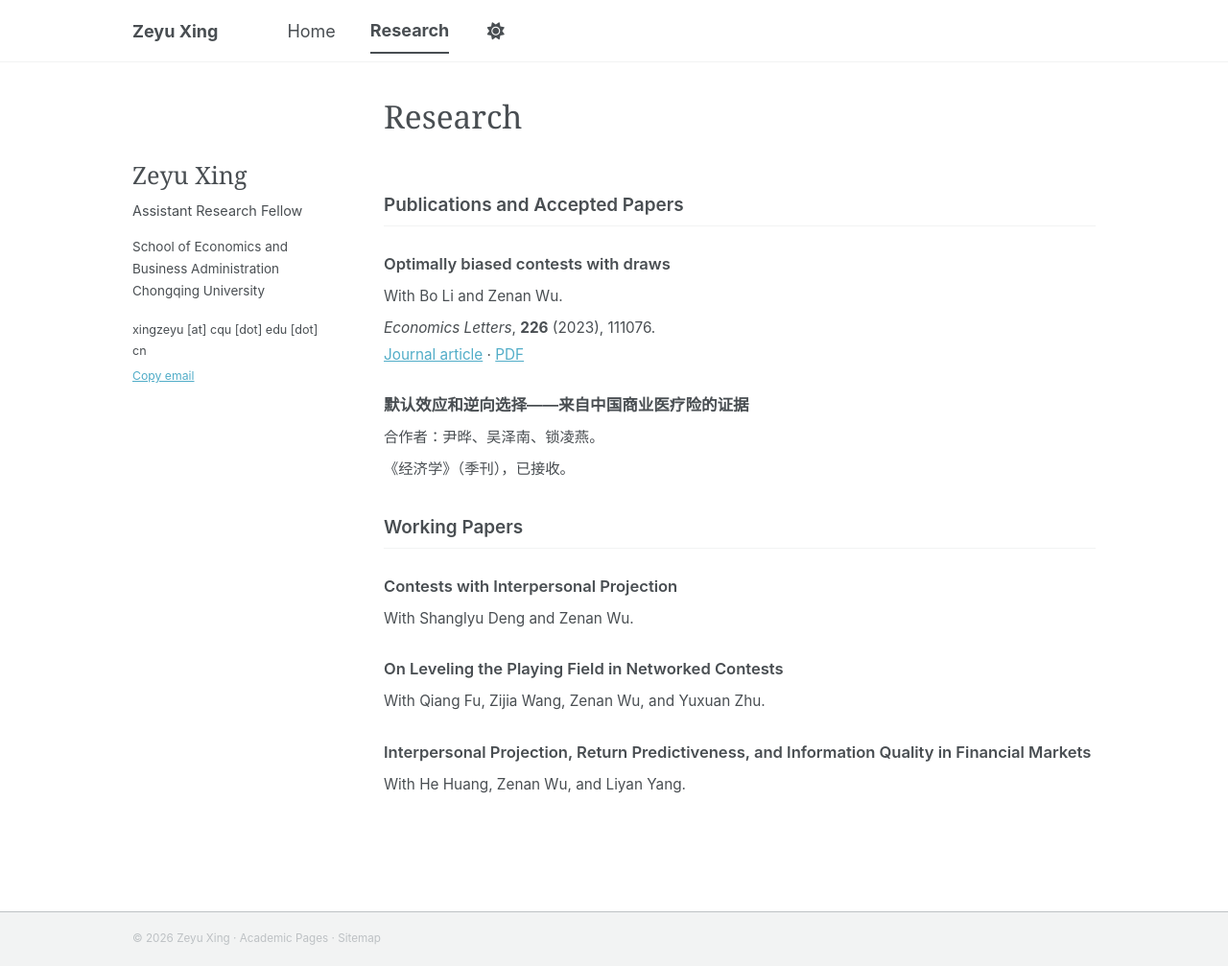
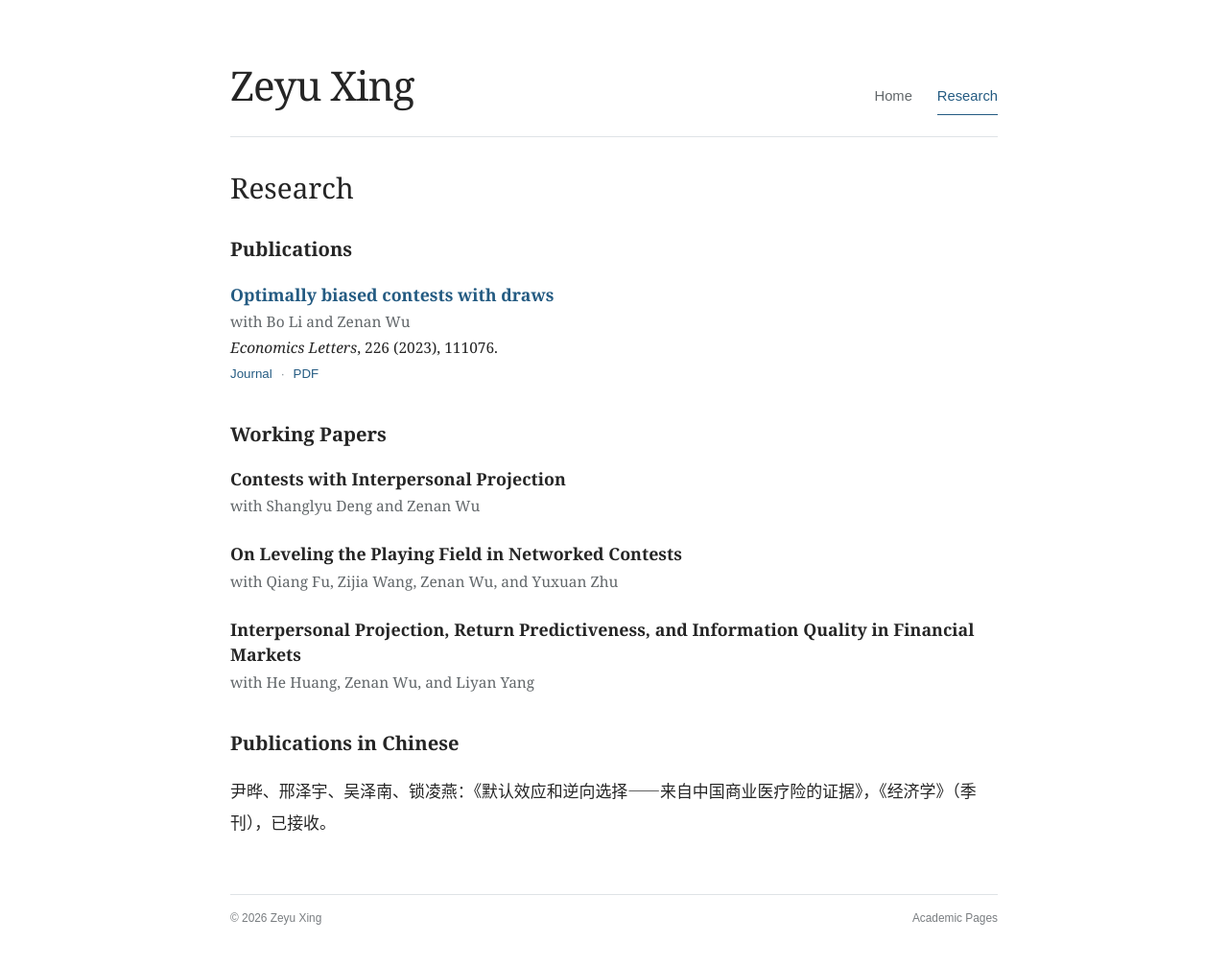
Before and after one commit to zeyu-xing/zeyu-xing.github.io, a Jekyll site: the page built from _pages/research.md, in a window 1280 px wide and 1007 px high. Shown: the whole window at 96% size. Built offline with Jekyll 4.4.1, drawn with Linux system fonts in a browser that asks for light colours; a script bundle is joined from its source files by our own code; a style sheet for code colours, icons or effects is not loaded.

Commit message:
Use a traditional economics homepage layout and separate Chinese publications

```diff
--- a/_config.yml
+++ b/_config.yml
@@ -32,7 +32,7 @@ author:
   department_url   : "https://en-seba.cqu.edu.cn/"
   uri              : # URL
   email            :
-  email_display    : "xingzeyu [at] cqu [dot] edu [dot] cn"
+  email_display    : "xingzeyu [at] cqu.edu.cn"
   email_user       : "eGluZ3pleXU="
   email_domain     : "Y3F1LmVkdS5jbg=="
 
--- /dev/null
+++ b/_includes/academic-contact.html
@@ -0,0 +1,6 @@
+<div class="contact-line">
+  <span class="contact-label">Email:</span>
+  <span class="email-display">{{ site.author.email_display }}</span>
+  <button type="button" class="copy-email" data-user="{{ site.author.email_user }}" data-domain="{{ site.author.email_domain }}" aria-label="Copy email address">copy</button>
+  <span class="email-status" role="status" aria-live="polite"></span>
+</div>
--- /dev/null
+++ b/_layouts/academic.html
@@ -0,0 +1,36 @@
+<!doctype html>
+<html lang="{{ site.locale | default: 'en-US' }}">
+<head>
+  <meta charset="utf-8">
+  <meta name="viewport" content="width=device-width, initial-scale=1">
+  <title>{% unless page.home %}{{ page.title | escape }} | {% endunless %}{{ site.title | escape }}</title>
+  <meta name="description" content="{{ page.description | default: site.description | escape }}">
+  {% if site.url and site.url != '' %}<link rel="canonical" href="{{ page.url | absolute_url }}">{% endif %}
+  {% unless jekyll.environment == 'production' %}<meta name="robots" content="noindex, nofollow">{% endunless %}
+  <link rel="icon" type="image/svg+xml" href="{{ '/images/favicon.svg' | relative_url }}">
+  <link rel="stylesheet" href="{{ '/assets/css/academic.css' | relative_url }}">
+  <script defer src="{{ '/assets/js/contact.js' | relative_url }}"></script>
+</head>
+<body>
+  <a class="skip-link" href="#content">Skip to content</a>
+  <div class="academic-shell">
+    <header class="site-header">
+      {% if page.home %}<h1 class="site-name">{% else %}<p class="site-name">{% endif %}
+        <a href="{{ '/' | relative_url }}">{{ site.name }}</a>
+      {% if page.home %}</h1>{% else %}</p>{% endif %}
+      <nav aria-label="Main navigation">
+        <a href="{{ '/' | relative_url }}"{% if page.home %} aria-current="page"{% endif %}>Home</a>
+        <a href="{{ '/research/' | relative_url }}"{% if page.url == '/research/' %} aria-current="page"{% endif %}>Research</a>
+      </nav>
+    </header>
+    <main id="content" class="{% if page.home %}home-page{% else %}research-page{% endif %}">
+      {% unless page.home %}<h1 class="page-heading">{{ page.title }}</h1>{% endunless %}
+      {{ content }}
+    </main>
+    <footer class="site-footer">
+      <span>&copy; {{ site.time | date: '%Y' }} {{ site.name }}</span>
+      <a href="https://github.com/academicpages/academicpages.github.io">Academic Pages</a>
+    </footer>
+  </div>
+</body>
+</html>
--- a/_pages/research.md
+++ b/_pages/research.md
@@ -1,36 +1,45 @@
 ---
-layout: single
+layout: academic
 title: "Research"
 permalink: /research/
-author_profile: true
-description: "Publications, accepted papers, and working papers by Zeyu Xing."
+description: "Publications and working papers by Zeyu Xing."
 ---
 
-## Publications and Accepted Papers
+<section class="research-section" aria-labelledby="publications">
+<h2 id="publications">Publications</h2>
+<ul class="paper-list">
+  <li class="paper">
+    <p class="paper-title"><a href="https://doi.org/10.1016/j.econlet.2023.111076">Optimally biased contests with draws</a></p>
+    <p class="paper-authors">with Bo Li and Zenan Wu</p>
+    <p class="paper-venue"><i>Economics Letters</i>, 226 (2023), 111076.</p>
+    <p class="paper-links"><a href="https://doi.org/10.1016/j.econlet.2023.111076">Journal</a> <span aria-hidden="true">&middot;</span> <a href="https://www.zenanwu.com/_files/ugd/993aa7_5284182c226841c090ec37b23c27aec7.pdf">PDF</a></p>
+  </li>
+</ul>
+</section>
 
-### Optimally biased contests with draws
+<section class="research-section" aria-labelledby="working-papers">
+<h2 id="working-papers">Working Papers</h2>
+<ul class="paper-list">
+  <li class="paper">
+    <p class="paper-title">Contests with Interpersonal Projection</p>
+    <p class="paper-authors">with Shanglyu Deng and Zenan Wu</p>
+  </li>
+  <li class="paper">
+    <p class="paper-title">On Leveling the Playing Field in Networked Contests</p>
+    <p class="paper-authors">with Qiang Fu, Zijia Wang, Zenan Wu, and Yuxuan Zhu</p>
+  </li>
+  <li class="paper">
+    <p class="paper-title">Interpersonal Projection, Return Predictiveness, and Information Quality in Financial Markets</p>
+    <p class="paper-authors">with He Huang, Zenan Wu, and Liyan Yang</p>
+  </li>
+</ul>
+</section>
 
-With Bo Li and Zenan Wu.
-
-*Economics Letters*, **226** (2023), 111076.<br />
-[Journal article](https://doi.org/10.1016/j.econlet.2023.111076) · [PDF](https://www.zenanwu.com/_files/ugd/993aa7_5284182c226841c090ec37b23c27aec7.pdf)
-
-### 默认效应和逆向选择——来自中国商业医疗险的证据
-
-合作者：尹晔、吴泽南、锁凌燕。
-
-《经济学》（季刊），已接收。
-
-## Working Papers
-
-### Contests with Interpersonal Projection
-
-With Shanglyu Deng and Zenan Wu.
-
-### On Leveling the Playing Field in Networked Contests
-
-With Qiang Fu, Zijia Wang, Zenan Wu, and Yuxuan Zhu.
-
-### Interpersonal Projection, Return Predictiveness, and Information Quality in Financial Markets
-
-With He Huang, Zenan Wu, and Liyan Yang.
+<section class="research-section" aria-labelledby="chinese-publications">
+<h2 id="chinese-publications">Publications in Chinese</h2>
+<ul class="paper-list chinese-publications" lang="zh-CN">
+  <li class="paper paper--chinese">
+    <p class="chinese-citation">尹晔、邢泽宇、吴泽南、锁凌燕：《默认效应和逆向选择——来自中国商业医疗险的证据》，《经济学》（季刊），已接收。</p>
+  </li>
+</ul>
+</section>
--- /dev/null
+++ b/assets/css/academic.css
@@ -0,0 +1,101 @@
+:root {
+  color-scheme: light;
+  --ink: #252525;
+  --muted: #62676a;
+  --link: #245b82;
+  --rule: #dfe3e6;
+}
+* { box-sizing: border-box; }
+html { font-size: 18px; -webkit-text-size-adjust: 100%; }
+body {
+  margin: 0;
+  background: #fff;
+  color: var(--ink);
+  font-family: Georgia, "Times New Roman", "Songti SC", SimSun, serif;
+  line-height: 1.75;
+}
+a { color: var(--link); text-decoration: none; text-underline-offset: 3px; }
+a:hover { text-decoration: underline; }
+a:focus-visible, button:focus-visible { outline: 2px solid var(--link); outline-offset: 5px; }
+.academic-shell { width: calc(100% - 64px); max-width: 800px; margin: 64px auto 40px; }
+.site-header {
+  display: flex;
+  align-items: baseline;
+  justify-content: space-between;
+  gap: 28px;
+  padding-bottom: 22px;
+  border-bottom: 1px solid var(--rule);
+}
+.site-name { margin: 0; font-size: 2.35rem; font-weight: 400; line-height: 1.2; letter-spacing: -0.025em; }
+.site-name a { color: var(--ink); text-decoration: none; }
+nav { display: flex; gap: 26px; font-family: Arial, "Helvetica Neue", sans-serif; font-size: 0.82rem; }
+nav a { padding-bottom: 5px; color: var(--muted); }
+nav a[aria-current="page"] { color: var(--link); border-bottom: 1px solid currentColor; }
+main { padding-top: 34px; }
+p { margin: 0 0 1.1em; }
+.home-identity { margin-bottom: 30px; }
+.position { margin: 0 0 2px; font-size: 1.05rem; }
+.affiliation { margin: 0; font-size: 0.96rem; line-height: 1.65; }
+.affiliation a { color: inherit; }
+.contact-line { margin-top: 15px; font: 0.81rem/1.8 Arial, "Helvetica Neue", sans-serif; color: var(--muted); }
+.contact-label { margin-right: 4px; }
+.copy-email {
+  margin-left: 8px; padding: 0; border: 0; background: transparent;
+  color: var(--link); font: inherit; font-size: 0.9em; cursor: pointer; text-decoration: underline;
+}
+.email-status { display: block; min-height: 0; overflow-wrap: anywhere; font-size: 0.9em; }
+.email-status:empty { display: none; }
+.biography { max-width: 43em; }
+.research-link { margin-top: 24px; font-size: 0.93rem; }
+.page-heading { margin: 0 0 30px; font-size: 1.65rem; font-weight: 400; line-height: 1.3; }
+.research-section + .research-section { margin-top: 36px; }
+.research-section h2 { margin: 0 0 20px; font-size: 1.12rem; font-weight: 600; line-height: 1.4; }
+.paper-list { margin: 0; padding: 0; list-style: none; }
+.paper { margin: 0 0 24px; }
+.paper:last-child { margin-bottom: 0; }
+.paper p { margin: 0; }
+.paper-title { font-size: 0.99rem; font-weight: 600; line-height: 1.5; }
+.paper-authors { margin-top: 3px !important; color: var(--muted); font-size: 0.86rem; line-height: 1.6; }
+.paper-venue { margin-top: 2px !important; font-size: 0.86rem; line-height: 1.6; }
+.paper-links { margin-top: 4px !important; font: 0.74rem/1.7 Arial, "Helvetica Neue", sans-serif; }
+.paper-links span { margin: 0 5px; color: #8c949a; }
+.chinese-citation {
+  font-family: "Songti SC", "Noto Sans CJK SC", SimSun, serif;
+  font-size: 0.94rem;
+  font-weight: 400;
+  line-height: 1.95;
+}
+.site-footer {
+  display: flex; justify-content: space-between; gap: 20px;
+  margin-top: 58px; padding-top: 15px; border-top: 1px solid var(--rule);
+  color: #797d80; font: 0.66rem/1.6 Arial, "Helvetica Neue", sans-serif;
+}
+.site-footer a { color: inherit; }
+.skip-link { position: absolute; left: -10000px; top: 8px; }
+.skip-link:focus { left: 16px; z-index: 2; background: #fff; padding: 8px 12px; }
+@media (max-width: 600px) {
+  html { font-size: 17px; }
+  .academic-shell { width: calc(100% - 40px); margin-top: 34px; }
+  .site-header { flex-direction: column; align-items: flex-start; gap: 16px; padding-bottom: 18px; }
+  .site-name { font-size: 2.15rem; }
+  nav { gap: 24px; }
+  main { padding-top: 27px; }
+  .contact-line { overflow-wrap: anywhere; }
+  .page-heading { margin-bottom: 26px; }
+  .research-section + .research-section { margin-top: 32px; }
+}
+@page { size: A4; margin: 18mm 20mm; }
+@media print {
+  html { font-size: 11pt; }
+  .academic-shell { width: auto; max-width: none; margin: 0; }
+  .site-header { padding-bottom: 12pt; margin-bottom: 0; }
+  .site-name { font-size: 26pt; }
+  nav { font-size: 10pt; }
+  main { padding-top: 20pt; }
+  .page-heading { font-size: 19pt; margin-bottom: 20pt; }
+  .research-section + .research-section { margin-top: 22pt; }
+  .research-section h2 { margin-bottom: 12pt; }
+  .paper { margin-bottom: 15pt; break-inside: avoid; }
+  .copy-email, .email-status, .skip-link { display: none; }
+  .site-footer { margin-top: 28pt; }
+}
```
Also changed, not shown: _pages/404.md (+2 -1 lines), _pages/about.md (+13 -6 lines), _pages/sitemap.md (+1 -1 lines), scripts/verify-layout.py (added, +116 -0 lines), .github/workflows/jekyll.yml.
